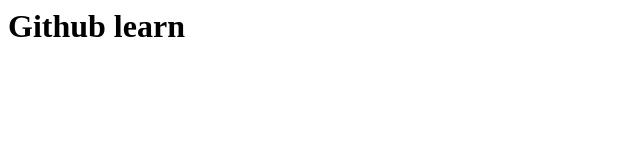
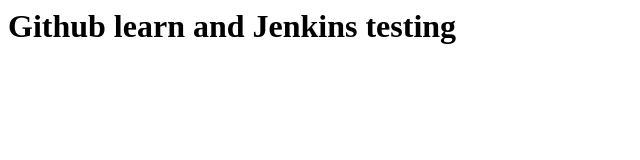
Before and after one commit to parammohith/FirstProject, a plain HTML site: page index.html in a window 1280 px wide. Shown: the whole page, without its empty margins (0-640 px from the left). Drawn offline with Linux system fonts and the light colour scheme.

Commit message:
Update index.html

```diff
--- a/index.html
+++ b/index.html
@@ -1,5 +1,5 @@
 <html>
     <h1>
-        Github learn
+        Github learn and Jenkins testing
     </h1>
 </html>
```
